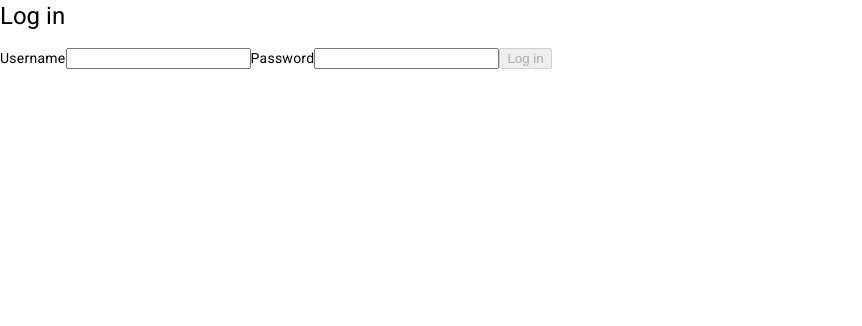
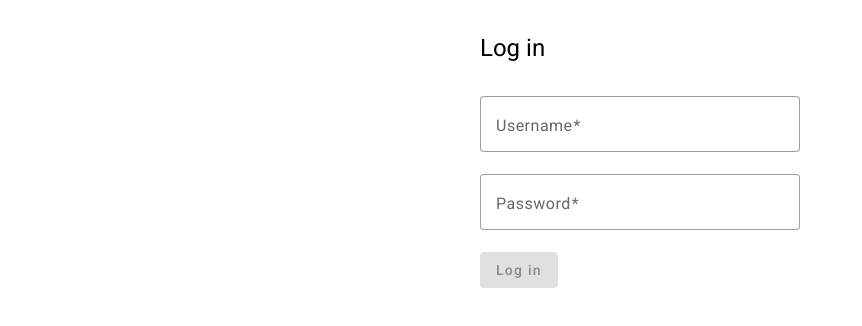
Before and after one commit to Cavolik/RaskBaguette, an Angular app in the folder frontend/: page /login in a window 1280 px wide. Shown: the top 326 px of the page, without its empty margins (0-862 px from the left). Built offline with nearby package versions, Linux system fonts and the light colour scheme.

Commit message:
Improved styling of login page, removed formbuilder

```diff
--- a/frontend/src/app/login-page/login-page.component.html
+++ b/frontend/src/app/login-page/login-page.component.html
@@ -1,10 +1,16 @@
-<h1>Log in</h1>
-<form [formGroup]="loginForm">
-  <label for="uname">Username</label>
-  <input id="uname" formControlName="userName" type="text">
+<div>
+  <h1>Log in</h1>
+  <form [formGroup]="loginForm">
+      <mat-form-field appearance="outline">
+        <mat-label>Username</mat-label>
+        <input [formControl]="loginForm.controls.userName" matInput>
+      </mat-form-field>
 
-  <label for="pswd">Password</label>
-  <input id="pswd" formControlName="password" type="text">
+      <mat-form-field appearance="outline">
+        <mat-label>Password</mat-label>
+        <input [formControl]="loginForm.controls.password" matInput>
+      </mat-form-field>
 
-  <button (click)="logIn()" [disabled]="loginForm.invalid" routerLink="../store">Log in</button>
-</form>
+      <button mat-flat-button (click)="logIn()" [disabled]="!loginForm.valid" routerLink="../store">Log in</button>
+  </form>
+</div>
--- a/frontend/src/app/login-page/login-page.component.scss
+++ b/frontend/src/app/login-page/login-page.component.scss
@@ -0,0 +1,16 @@
+div {
+  display: grid;
+  justify-content: center;
+}
+
+h1 {
+  margin-block: 2rem;
+}
+
+form {
+  width: 20rem;
+}
+
+mat-form-field {
+  width: 100%;
+}
--- a/frontend/src/app/login-page/login-page.component.ts
+++ b/frontend/src/app/login-page/login-page.component.ts
@@ -1,27 +1,27 @@
 import { Component } from '@angular/core';
 import { CommonModule } from '@angular/common';
-import { FormBuilder, FormGroup, ReactiveFormsModule, Validators } from "@angular/forms";
+import {FormControl, FormGroup, ReactiveFormsModule, Validators} from "@angular/forms";
 import { LoginPageService } from "./login-page.service";
-import {RouterLink} from "@angular/router";
+import { RouterLink } from "@angular/router";
+import { MatInputModule } from "@angular/material/input";
+import {MatButtonModule} from "@angular/material/button";
 
 @Component({
   selector: 'app-login-page',
   standalone: true,
-  imports: [CommonModule, ReactiveFormsModule, RouterLink],
+  imports: [CommonModule, ReactiveFormsModule, RouterLink, MatInputModule, MatButtonModule],
   templateUrl: './login-page.component.html',
   styleUrls: ['./login-page.component.scss']
 })
 export class LoginPageComponent {
-  loginForm: FormGroup;
-  constructor(private fb: FormBuilder, private service: LoginPageService) {
-    this.loginForm = this.fb.group({
-        userName: ['', Validators.required],
-        password: ['', Validators.required]
-      });
-  }
+  loginForm = new FormGroup({
+    userName: new FormControl({ value: '', disabled: false }, { nonNullable: true, validators: [Validators.required]}),
+    password: new FormControl({ value: '', disabled: false }, { nonNullable: true , validators: [Validators.required]}),
+  })
+  constructor(private service: LoginPageService) {}
 
   logIn() {
-    this.service.logIn(this.loginForm.value).subscribe(user => {
+    this.service.logIn(this.loginForm.getRawValue()).subscribe(user => {
       const userArray = user as Array<any>;
       if (userArray.length > 0) {
         localStorage.clear();
```
